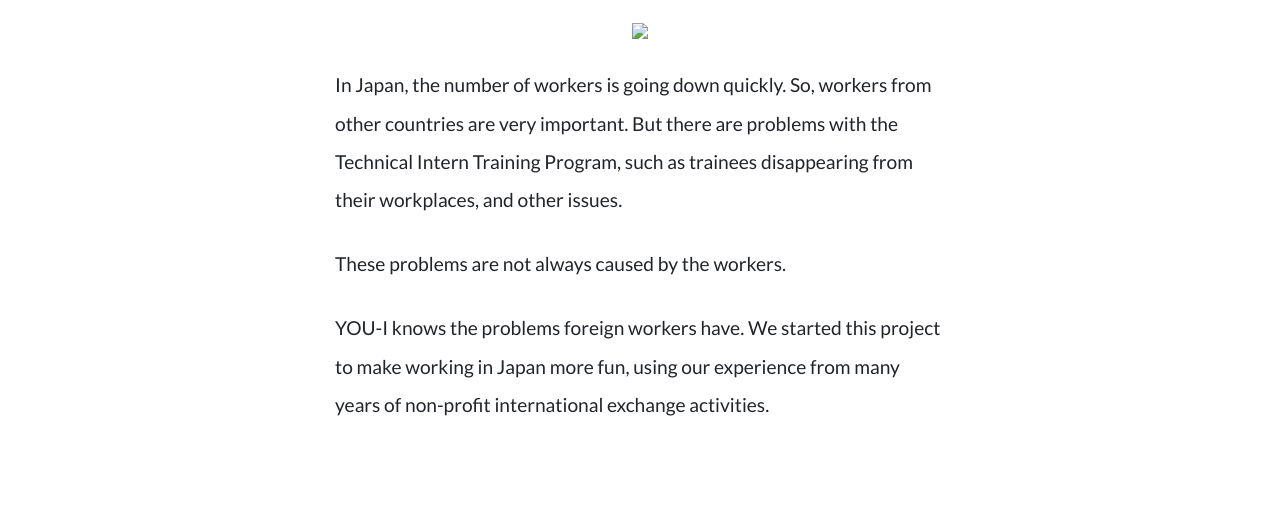
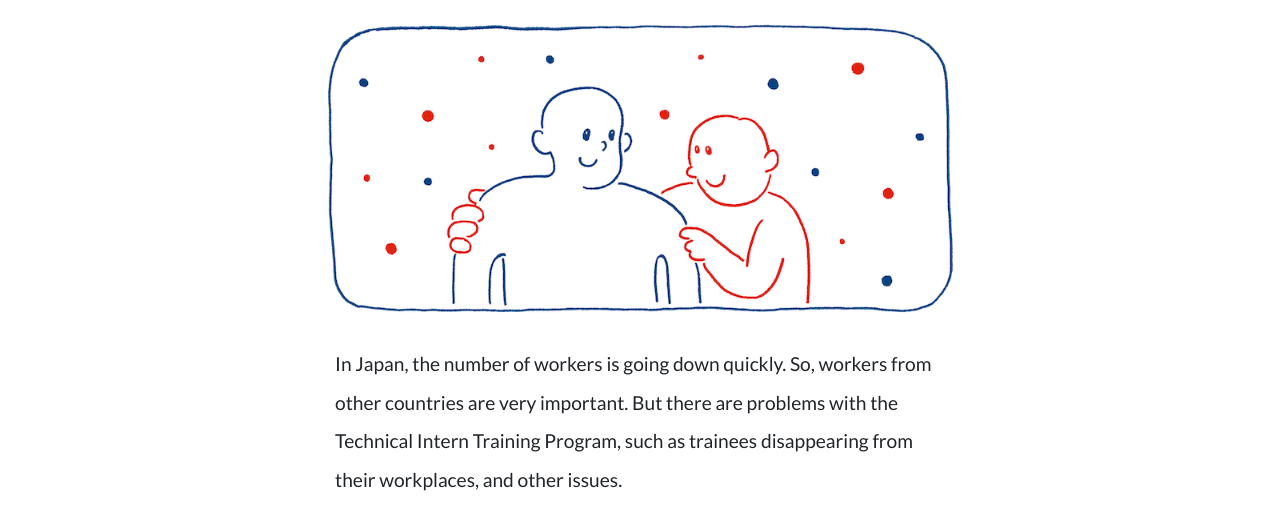
Before and after one commit to lyf1988/youi_web, a website with bundled scripts: page mission.html in a window 1280 px wide. Shown: the part 621-1141 px from the top of the page. Built offline with nearby package versions, Linux system fonts and the light colour scheme.

Commit message:
fix image link

```diff
--- a/mission.html
+++ b/mission.html
@@ -79,7 +79,7 @@
             </div>
             <div class="content-area">
                 <div class="img-area text-center">
-                    <img src="img/illust_02.jpg" />
+                    <img src="img/illust_02.png" />
                 </div>
                 <div class="container text-area">
                   <p>
```
